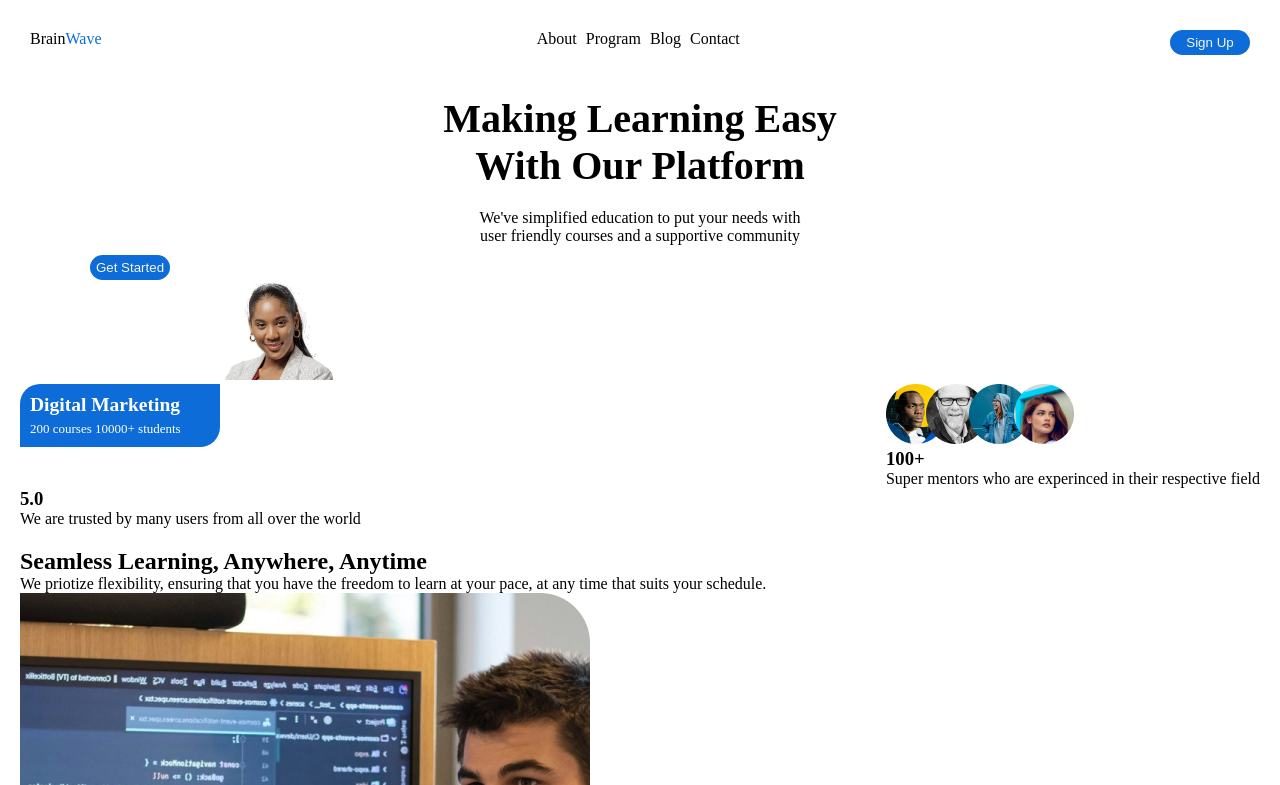
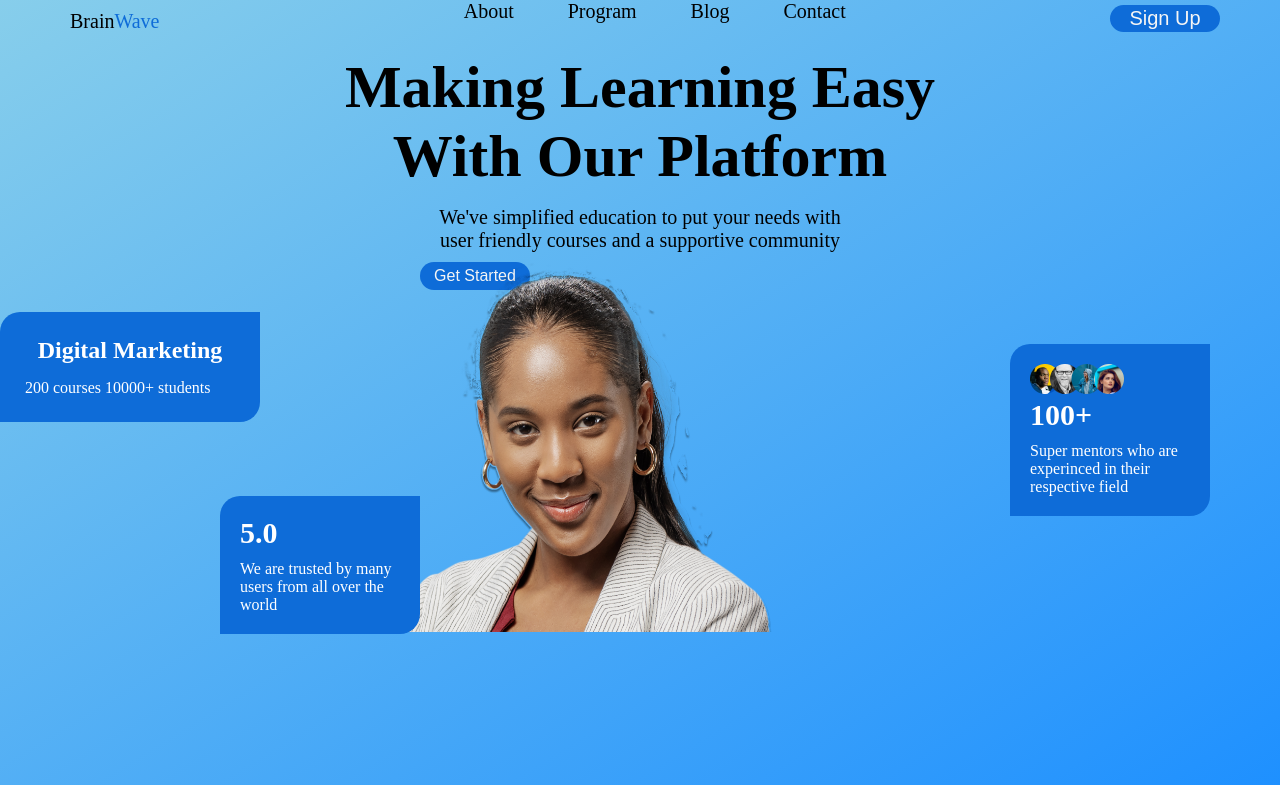
Before and after one commit to Akin-toye/brainwave, a plain HTML site: page Brainwave/Index/index.html in a window 1280 px wide. Shown: the top 785 px of the page. Drawn offline with Linux system fonts and the light colour scheme.

Commit message:
Added rearraged and added css design to the "first-page" hero section

```diff
--- a/Brainwave/Index/index.html
+++ b/Brainwave/Index/index.html
@@ -8,6 +8,7 @@
 </head>
 <body>
 
+    <div class="first-page">
         <header class="header">
             <div class="nav">
                 <div class="logo">
@@ -37,12 +38,10 @@
                 <p>We've simplified education to put your needs with <br> user friendly courses and a supportive community</p>
             </div>
 
+            <div class="section-info">
+
                 <div class="blue-button">
                     <a href="S"><button type="button" id="get-started">Get Started</button></a>
-        </div>
-
-        <div class="image">
-            <img src="Assets\images\landing page.png" alt="Brainwave" height="100vh">
                 </div>
 
                 <div class="section-info-1">
@@ -51,18 +50,26 @@
                     <p>200 courses 10000+ students</p>
                     </div>
 
+                    <div class="image">
+                        <img src="Assets\images\landing page.png" alt="Brainwave" height="">
+                    </div>
+
                     <div class="tag-2">
+                        <h3>5.0</h3>
+                        <p>We are trusted by many users from all over the world</p>
+                    </div>
+
+                    <div class="tag-3">
                         <img src="Assets\images\Group 1.png" alt="Brainwave">
                         <h3>100+</h3>
                         <p>Super mentors who are experinced in their respective field</p>
                     </div>
                 </div>
 
-        <div class="tag-3">
-            <h3>5.0</h3>
-            <p>We are trusted by many users from all over the world</p>
             </div>
+
         </section>
+    </div>
 
     <section>
         <div>
--- a/Brainwave/Index/styles/styles.css
+++ b/Brainwave/Index/styles/styles.css
@@ -2,12 +2,6 @@
     margin: 0;
     padding: 0;
     box-sizing: border-box;
-}
-
-body{
-    margin-left: 20px;
-    margin-right: 20px;
-    margin-top: 20px;
 }
 
 .nav li a{
@@ -19,14 +13,23 @@ body{
     list-style: none;
     display: inline;
     justify-content: space-between;
-    margin-left: 5px;
+    margin-left: 30px;
+    padding: 10px;
+    font-size: 20px;
+    margin-top: 10px;
 }
 
 .nav{
     display: flex;
     justify-content: space-between;
-    margin-bottom: 30px;
+    margin-bottom: 10px;
+    margin-left: 30px;
+}
+
+.logo{
+    font-size: 20px;
     padding: 10px;
+    margin-left: 30px;
 }
 
 .logo span{
@@ -36,14 +39,25 @@ body{
 .blue-button button{
     border: thin;
     border-radius: 50px;
-    width: 80px;
-    padding: 5px;
+    margin-right: 30px;
+    width: 110px;
     background-color: #0e6cd8;
     color: whitesmoke;
+    padding: 10px;
+    font-size: 20px;
 }
 
-#get-started{
-    margin-left: 70px;
+.nav button{
+    margin-top: 5px;
+    padding-top: 2px;
+    padding-bottom: 2px;
+    margin-right: 60px;
+}
+
+.first-page {
+    background: linear-gradient(to bottom right,#87ceeb, #1e90ff);
+    min-height: 98.5vh;
+    position: relative;
 }
 
 .intro{
@@ -51,26 +65,37 @@ body{
     margin-bottom: 10px;
 }
 
-.intro h1{
-    font-weight: 200px;
-    font-size: 40px;
-    margin-bottom: 20px;
+.section-info{
+    display: flex;
+    justify-content: space-between;
+    margin-bottom: 200px;
+    margin-left: 100px;
 }
 
-.image img{
-    margin-left: 200px;
+#get-started{
+    margin-left: 320px;
+    font-size: medium;
+    width: 110px;
+    padding: 5px;
 }
 
-.section-info-1{
-    display: flex;
-    justify-content: space-between;
+.intro h1 {
+    font-weight: 150px;
+    font-size: 60px;
+    margin-bottom: 15px;
 }
 
-.tag-1{
-    font-size: small;
-    width: 200px;
+.intro p{
+    font-size: 20px;
+}
+
+.tag-1 {
+    font-size: medium;
+    margin-left: -720px;
+    margin-top: 50px;
+    width: 260px;
     height: max-content;
-    padding: 10px;
+    padding: 25px;
     border: thin;
     border-top-left-radius: 20px;
     border-bottom-right-radius: 20px;
@@ -78,14 +103,61 @@ body{
     color: white;
 }
 
-.tag-1 p{
-    margin-top: 5px;
+.tag-1 h2{
+    margin-bottom: 15px;
+    text-align: center;
 }
 
-.tag-2{
-    margin-left: 70px;
+.tag-2 {
+    font-size: medium;
+    position: relative;
+    margin-left: -500px;
+    margin-top: -140px;
+    width: 200px;
+    height: max-content;
+    padding: 20px;
+    border: thin;
+    border-top-left-radius: 20px;
+    border-bottom-right-radius: 20px;
+    background-color: #0e6cd8;
+    color: white;
 }
 
-.tag-3{
-    margin-bottom: 20px;
+.tag-2 h3 {
+    margin-bottom: 10px;
+    font-size: 30px;
 }
+
+.image{
+    margin-top: -160px;
+    margin-left: -370px;
+}
+
+.image img {
+    height: 370px;
+    width: 400px;
+    margin-left: 30px;
+}
+
+.tag-3 {
+    margin-left: 290px;
+    margin-right: 70px;
+    margin-top: -290px;
+    width: 200px;
+    height: max-content;
+    padding: 20px;
+    border: thin;
+    border-top-left-radius: 20px;
+    border-bottom-right-radius: 20px;
+    background-color: #0e6cd8;
+    color: white;
+}
+
+.tag-3 img{
+    height: 30px;
+}
+
+.tag-3 h3 {
+    margin-bottom: 10px;
+    font-size: 30px;
+}
```
Lines whose indentation alone changed are shown as unchanged.
